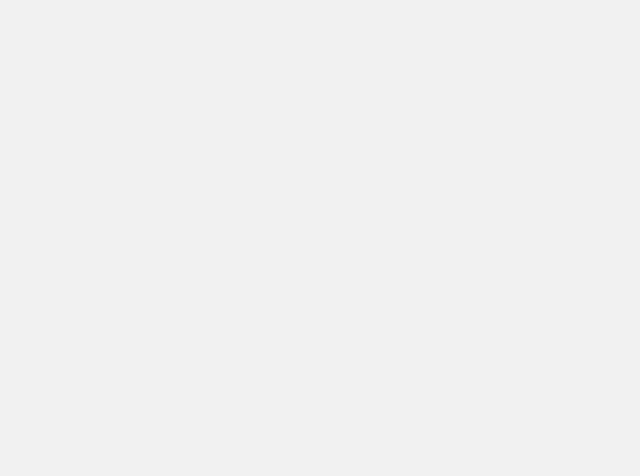
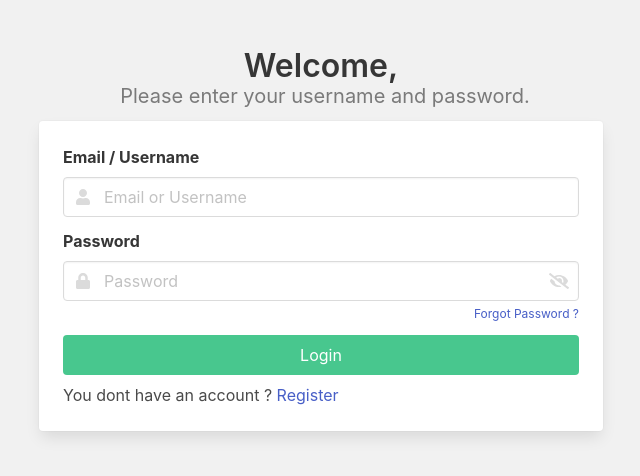
Before and after one commit to karahman34/forum-frontend, a Vue app: page /login in a window 1280 px wide. Shown: the top 476 px of the page, without its empty margins (319-959 px from the left). Built offline with nearby package versions, Linux system fonts and the light colour scheme.

Commit message:
add login route

```diff
--- a/src/router/index.js
+++ b/src/router/index.js
@@ -8,7 +8,20 @@ const routes = [
   {
     path: '/',
     name: 'Home',
+    meta: {
+      auth: true
+    },
     component: Home
+  },
+  {
+    path: '/login',
+    name: 'Login',
+    meta: {
+      title: 'Login',
+      layout: 'auth',
+      guest: true
+    },
+    component: () => import('@/views/Login')
   }
 ]
 
--- /dev/null
+++ b/src/views/Login.vue
@@ -0,0 +1,175 @@
+<template>
+  <div>
+    <div class="columns is-centered">
+      <div class="column is-half-desktop">
+        <!-- Header Text -->
+        <div class="has-text-centered">
+          <p class="title mb-0">Welcome,</p>
+          <span class="has-text-grey subtitle ml-2"
+            >Please enter your username and password.</span
+          >
+        </div>
+
+        <!-- The Card -->
+        <div class="card mt-3">
+          <div class="card-content">
+            <!-- Alert -->
+            <alert
+              v-if="alertError"
+              class="mb-2"
+              type="danger"
+              :message="alertError"
+            ></alert>
+
+            <!-- The Form -->
+            <form @submit.prevent="goLogin">
+              <!-- Username -->
+              <div class="field">
+                <label class="label">Email / Username</label>
+                <div class="control has-icons-left">
+                  <input
+                    v-model="form.email_or_username"
+                    class="input"
+                    :class="{
+                      'is-danger': form_errors.email_or_username !== null
+                    }"
+                    type="text"
+                    placeholder="Email or Username"
+                  />
+                  <span class="icon is-small is-left">
+                    <i class="fas fa-user"></i>
+                  </span>
+                </div>
+                <p class="help is-danger" v-if="form_errors.email_or_username">
+                  {{ form_errors.email_or_username }}
+                </p>
+              </div>
+
+              <!-- Password -->
+              <div class="field">
+                <label class="label">Password</label>
+                <div class="control has-icons-left has-icons-right">
+                  <input
+                    v-model="form.password"
+                    class="input"
+                    :class="{
+                      'is-danger': form_errors.password
+                    }"
+                    :type="showPassword ? 'text' : 'password'"
+                    placeholder="Password"
+                  />
+                  <span class="icon is-small is-left">
+                    <i class="fas fa-lock"></i>
+                  </span>
+                  <span
+                    class="icon is-small is-right"
+                    style="cursor: pointer; pointer-events: initial"
+                    @click="showPassword = !showPassword"
+                  >
+                    <i
+                      class="fas"
+                      :class="[showPassword ? 'fa-eye' : 'fa-eye-slash']"
+                    ></i>
+                  </span>
+                </div>
+                <!-- Help Block -->
+                <div class="help columns is-mobile">
+                  <!-- Help Message -->
+                  <div class="column is-half">
+                    <p class="help is-danger" v-if="form_errors.password">
+                      {{ form_errors.password }}
+                    </p>
+                  </div>
+
+                  <!-- Forgot Passowrd -->
+                  <div class="column is-half">
+                    <div class="is-flex is-justify-content-flex-end">
+                      <a href="#" class="mt-1">Forgot Password ?</a>
+                    </div>
+                  </div>
+                </div>
+              </div>
+
+              <!-- Login Button -->
+              <button
+                type="submit"
+                class="button is-success is-fullwidth"
+                :class="{ 'is-loading': loading }"
+                :disabled="loading"
+              >
+                Login
+              </button>
+
+              <!-- Register Anchor -->
+              <p class="mb-0 mt-2">
+                You dont have an account ?
+                <a href="#">Register</a>
+              </p>
+            </form>
+          </div>
+        </div>
+      </div>
+    </div>
+  </div>
+</template>
+
+<script>
+import { mapActions } from 'vuex'
+import { hideValidationErrors, showValidationErrors } from '@/helpers/form'
+import Alert from '@/components/Alert'
+
+export default {
+  components: {
+    Alert
+  },
+
+  data() {
+    return {
+      form: {
+        email_or_username: null,
+        password: null
+      },
+      form_errors: {
+        email_or_username: null,
+        password: null
+      },
+      loading: false,
+      showPassword: false,
+      alertError: null
+    }
+  },
+
+  methods: {
+    ...mapActions('auth', {
+      loginAction: 'login'
+    }),
+    async goLogin() {
+      hideValidationErrors(this.form_errors)
+      this.loading = true
+      this.alertError = null
+
+      try {
+        // Dispatch vuex action
+        await this.loginAction(this.form)
+
+        this.$router.replace({
+          name: 'Home'
+        })
+      } catch (err) {
+        const errCode = err?.response?.status
+
+        if (errCode === 422) {
+          showValidationErrors(this.form_errors, err.response.data)
+        } else if (errCode === 401) {
+          this.alertError = err.response.data.message
+        } else {
+          this.alertError =
+            'Failed to authenticate user, please try again later.'
+        }
+      } finally {
+        this.loading = false
+      }
+    }
+  }
+}
+</script>
```
